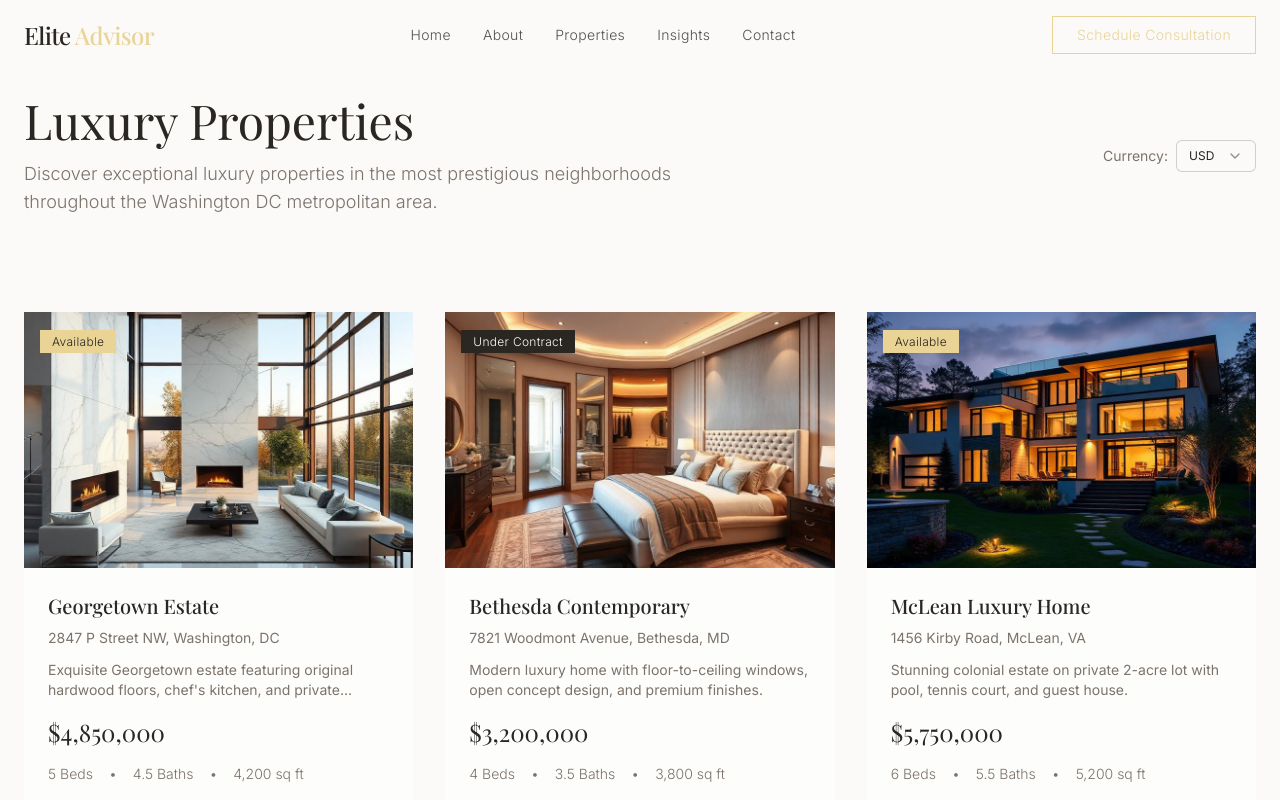
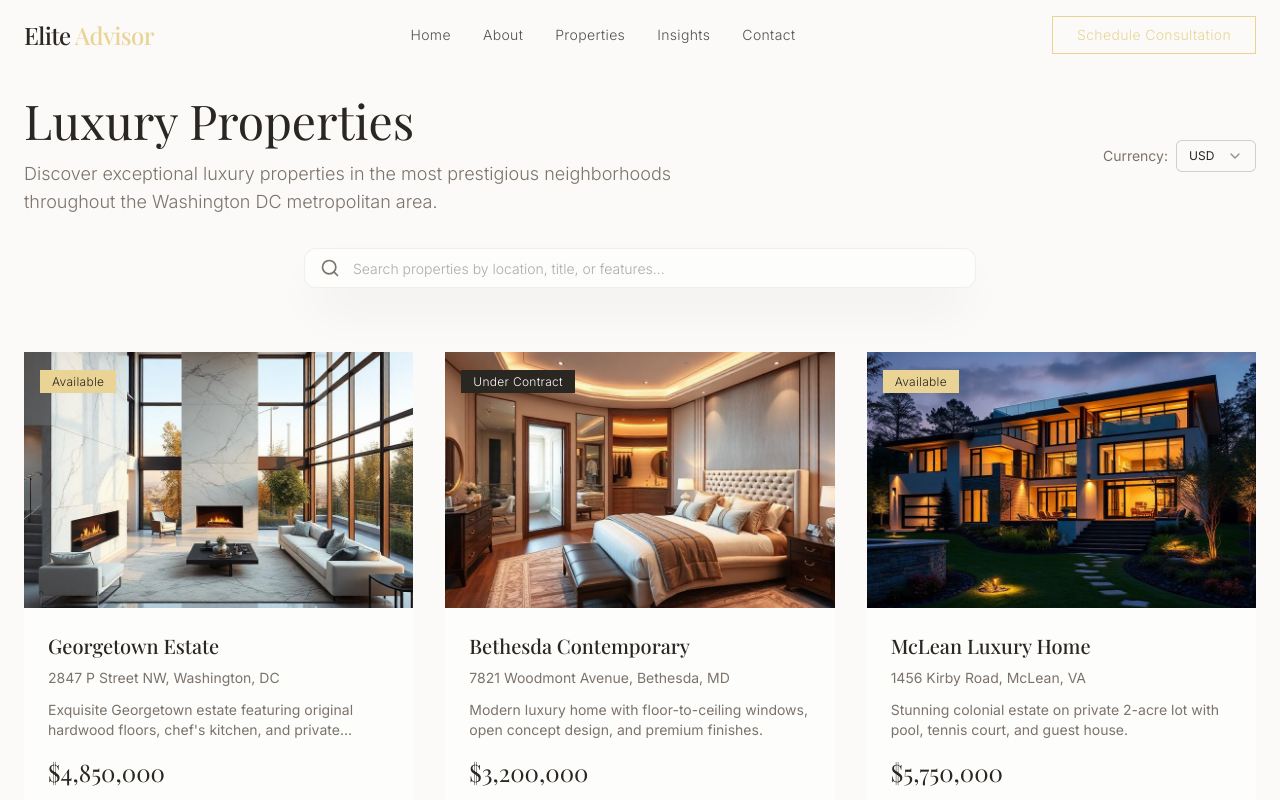
Before and after one commit to izzuddin-noormy/elite-advisor-showcase, a React (Vite) app: page /properties in a window 1280 px wide. Shown: the top 800 px of the page. Built offline with nearby package versions, Linux system fonts and the light colour scheme.

Commit message:
Add search to properties page
Implement a ChatGPT-style search box on the Luxury Properties page to filter listings based on user input.

```diff
--- a/src/pages/Properties.tsx
+++ b/src/pages/Properties.tsx
@@ -1,14 +1,17 @@
-import { useState } from 'react';
+import { useState, useMemo } from 'react';
 import Navigation from '@/components/Navigation';
 import Footer from '@/components/Footer';
 import CurrencySwitch, { Currency } from '@/components/CurrencySwitch';
 import { convertPrice } from '@/utils/currency';
+import { Input } from '@/components/ui/input';
+import { Search } from 'lucide-react';
 import property1 from '@/assets/property-1.jpg';
 import property2 from '@/assets/property-2.jpg';
 import property3 from '@/assets/property-3.jpg';
 
 const Properties = () => {
   const [currency, setCurrency] = useState<Currency>('USD');
+  const [searchQuery, setSearchQuery] = useState('');
 
   const properties = [
     {
@@ -85,6 +88,17 @@ const Properties = () => {
     }
   ];
 
+  const filteredProperties = useMemo(() => {
+    if (!searchQuery.trim()) return properties;
+
+    return properties.filter(property =>
+      property.title.toLowerCase().includes(searchQuery.toLowerCase()) ||
+      property.address.toLowerCase().includes(searchQuery.toLowerCase()) ||
+      property.description.toLowerCase().includes(searchQuery.toLowerCase()) ||
+      property.status.toLowerCase().includes(searchQuery.toLowerCase())
+    );
+  }, [properties, searchQuery]);
+
   return (
     <div className="min-h-screen">
       <Navigation />
@@ -111,6 +125,22 @@ const Properties = () => {
               />
             </div>
           </div>
+
+          {/* ChatGPT-style Search Box */}
+          <div className="max-w-2xl mx-auto mt-8">
+            <div className="relative">
+              <div className="absolute inset-y-0 left-4 flex items-center pointer-events-none">
+                <Search className="h-5 w-5 text-muted-foreground" />
+              </div>
+              <Input
+                type="text"
+                placeholder="Search properties by location, title, or features..."
+                value={searchQuery}
+                onChange={(e) => setSearchQuery(e.target.value)}
+                className="w-full pl-12 pr-4 py-4 text-lg font-body font-light bg-card border-border/50 rounded-xl shadow-luxury focus:shadow-lg focus:border-primary/20 transition-all duration-300 placeholder:text-muted-foreground/60"
+              />
+            </div>
+          </div>
         </div>
       </section>
 
@@ -118,7 +148,7 @@ const Properties = () => {
       <section className="pb-20 bg-background">
         <div className="container mx-auto px-6">
           <div className="grid grid-cols-1 md:grid-cols-2 lg:grid-cols-3 gap-8">
-            {properties.map((property) => (
+            {filteredProperties.map((property) => (
               <div
                 key={property.id}
                 className="group bg-card rounded-none overflow-hidden hover-lift cursor-pointer"
```
